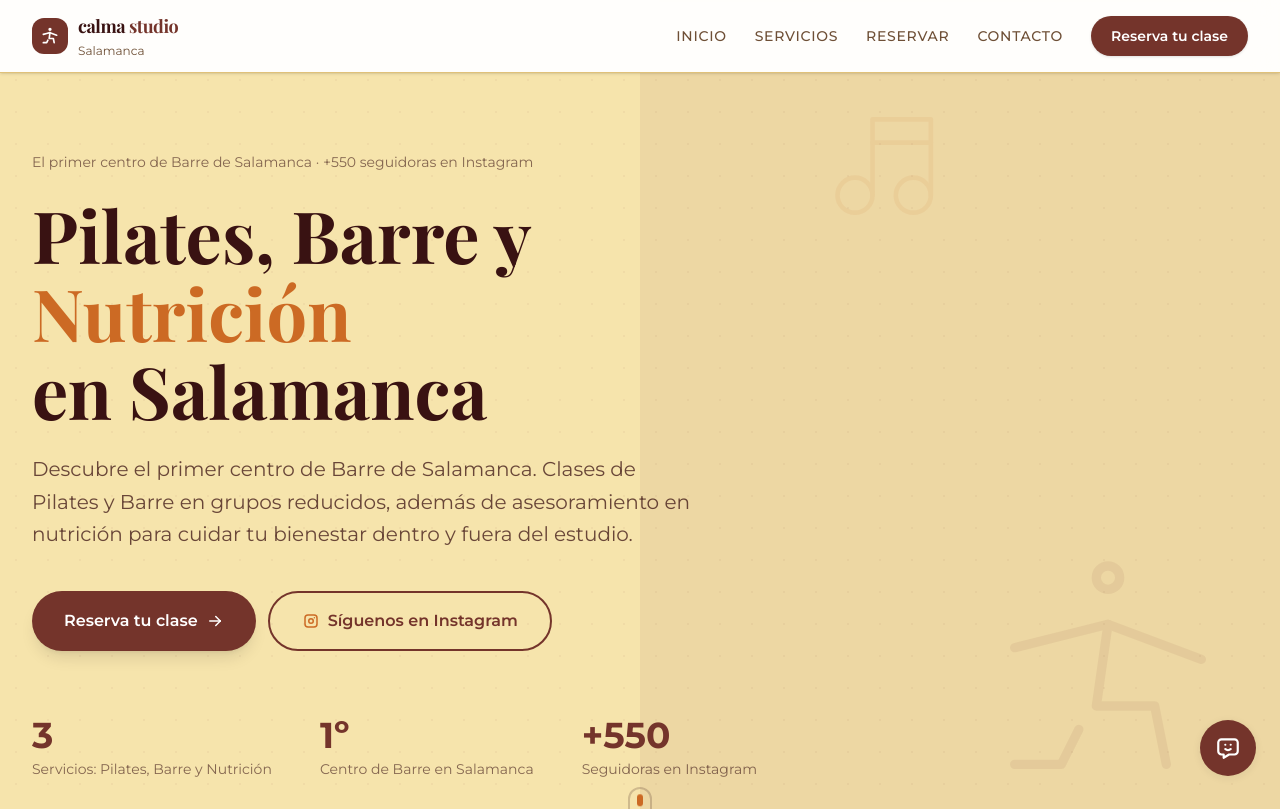
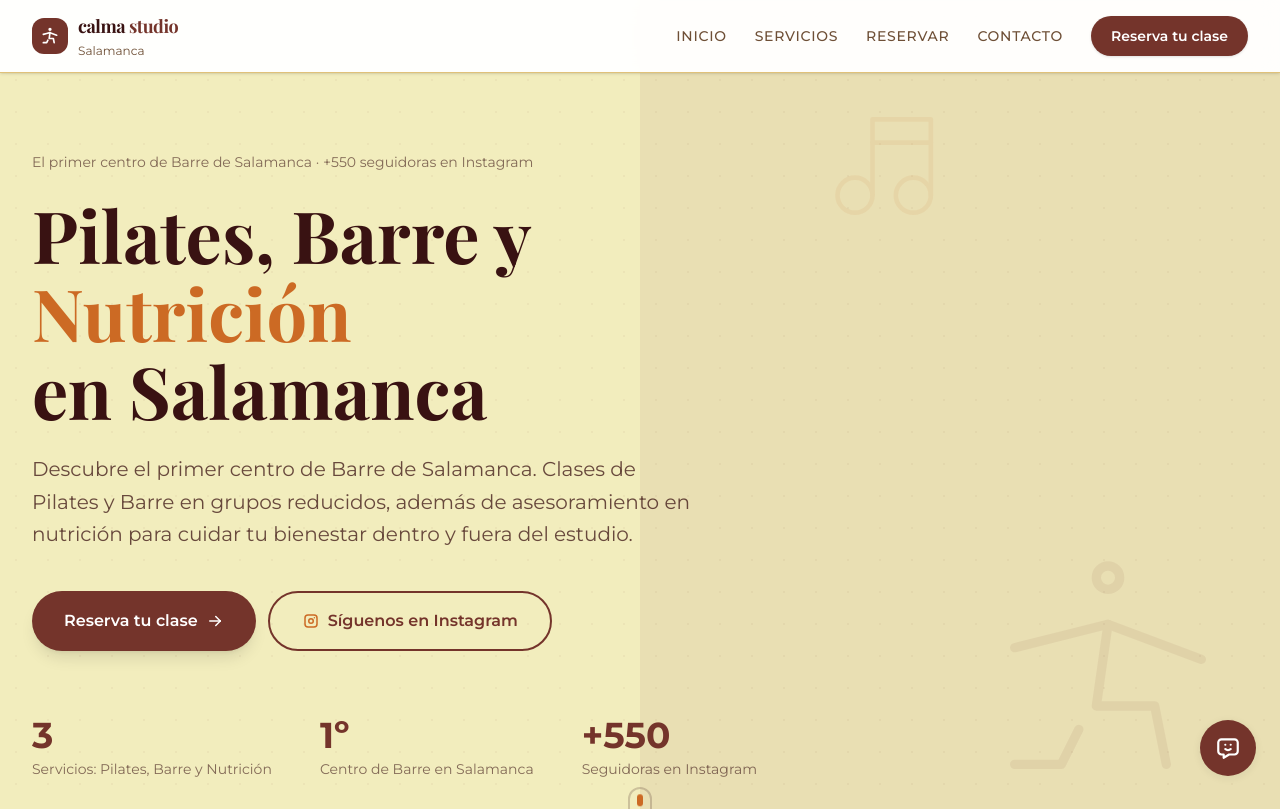
Before and after one commit to mariorivzz/estudio-pilates, a Next.js app: page / in a window 1280 px wide. Shown: the top 809 px of the page. Built offline with nearby package versions, Linux system fonts and the light colour scheme; a web font is replaced by a local one.

Commit message:
new colors

```diff
--- a/src/app/globals.css
+++ b/src/app/globals.css
@@ -19,7 +19,7 @@
   --highlight: #8fa4d1;
   --highlight-dark: #2b3b64;
   --highlight-bg: #e6ecf8;
-  --background: #f6e4ac;
+  --background: #F2EDBD;
   --foreground: #391212;
   --card-bg: #ffffff;
   --border: #e0c179;
--- a/src/lib/theme.ts
+++ b/src/lib/theme.ts
@@ -34,7 +34,7 @@ export const theme = {
   highlightBg: '#e6ecf8',
 
   // Estructura
-  background: '#f6e4ac',    // Fondo principal — amarillo mantequilla
+  background: '#f2edbd',    // Fondo principal — amarillo mantequilla
   cardBg: '#ffffff',
   border: '#e0c179',
 
```
Also changed, not shown: 2 other files (tests, documents, lock files or other folders).
